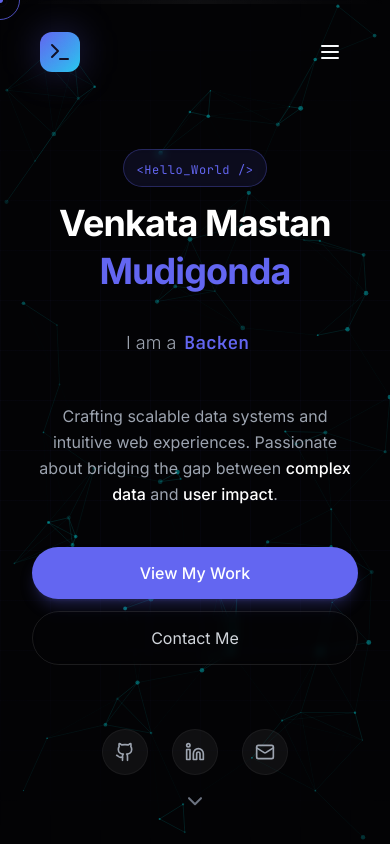
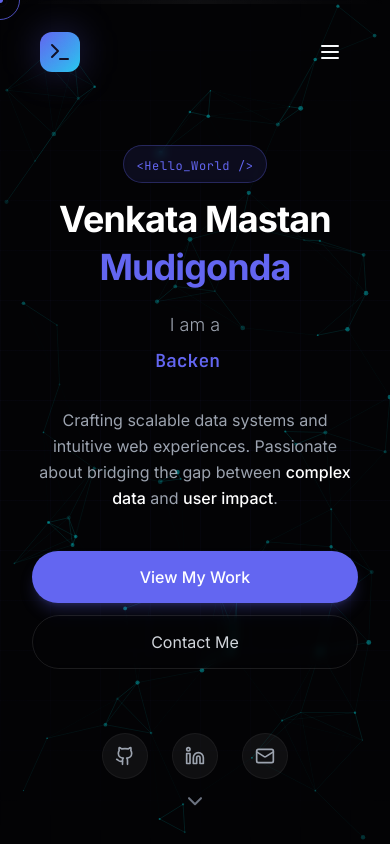
Before and after one commit to Mastan226ie/venkatamastan-mudigonda-portfolio, a React (Vite) app: page / in a window 390 px wide. Shown: the top 844 px of the page. Built offline with nearby package versions, Linux system fonts and the light colour scheme; the HTML template or start-up script is replaced by a standard one.

Commit message:
Updated mobile responsiveness

```diff
--- a/src/App.jsx
+++ b/src/App.jsx
@@ -40,15 +40,15 @@ function App() {
           <motion.div
             initial={{ opacity: 1 }}
             exit={{ opacity: 0 }}
-            className="fixed inset-0 z-50 flex items-center justify-center bg-space"
+            className="fixed inset-0 z-50 flex items-center justify-center bg-space px-6"
           >
-            <div className="text-center">
-              <div className="text-electric font-mono text-2xl mb-4">
-                <span className="animate-typing overflow-hidden whitespace-nowrap border-r-2 border-electric">
+            <div className="text-center w-full">
+              <div className="text-electric font-mono mb-8 px-4 text-center">
+                <div className="text-lg sm:text-xl lg:text-2xl font-bold tracking-wider break-words">
                   LOADING &gt;&gt;&gt; Mastan's Digital Experience
-                </span>
+                </div>
               </div>
-              <div className="w-64 h-1 bg-glass rounded-full overflow-hidden mx-auto">
+              <div className="w-full max-w-xs mx-auto h-1 bg-glass rounded-full overflow-hidden">
                 <motion.div
                   className="h-full bg-electric"
                   initial={{ width: 0 }}
--- a/src/components/sections/Hero.jsx
+++ b/src/components/sections/Hero.jsx
@@ -34,12 +34,12 @@ const Hero = () => {
             <span className="text-electric">Mudigonda</span>
           </h1>
 
-          <div className="h-14 sm:h-16 mb-8 sm:mb-10 flex items-center justify-center flex-wrap px-4">
-            <span className="text-lg sm:text-xl md:text-3xl text-gray-400 font-light mr-2 sm:mr-3">I am a</span>
+          <div className="h-auto min-h-14 sm:min-h-16 mb-8 sm:mb-10 flex flex-col sm:flex-row items-center justify-center gap-2 px-4">
+            <span className="text-lg sm:text-xl md:text-3xl text-gray-400 font-light text-center">I am a</span>
             <TypewriterText
               key={currentRoleIndex} // Key forces re-render for clean typing effect
               text={roles[currentRoleIndex]}
-              className="text-lg sm:text-xl md:text-3xl text-electric font-semibold"
+              className="text-lg sm:text-xl md:text-3xl text-electric font-semibold text-center"
               speed={50}
               delay={500}
             />
--- a/src/index.css
+++ b/src/index.css
@@ -1,4 +1,3 @@
-/* Import animations */
 @import './styles/animations.css';
 @tailwind base;
 @tailwind components;
```
Also changed, not shown: src/components/sections/Experience.jsx (line endings or trailing spaces).
